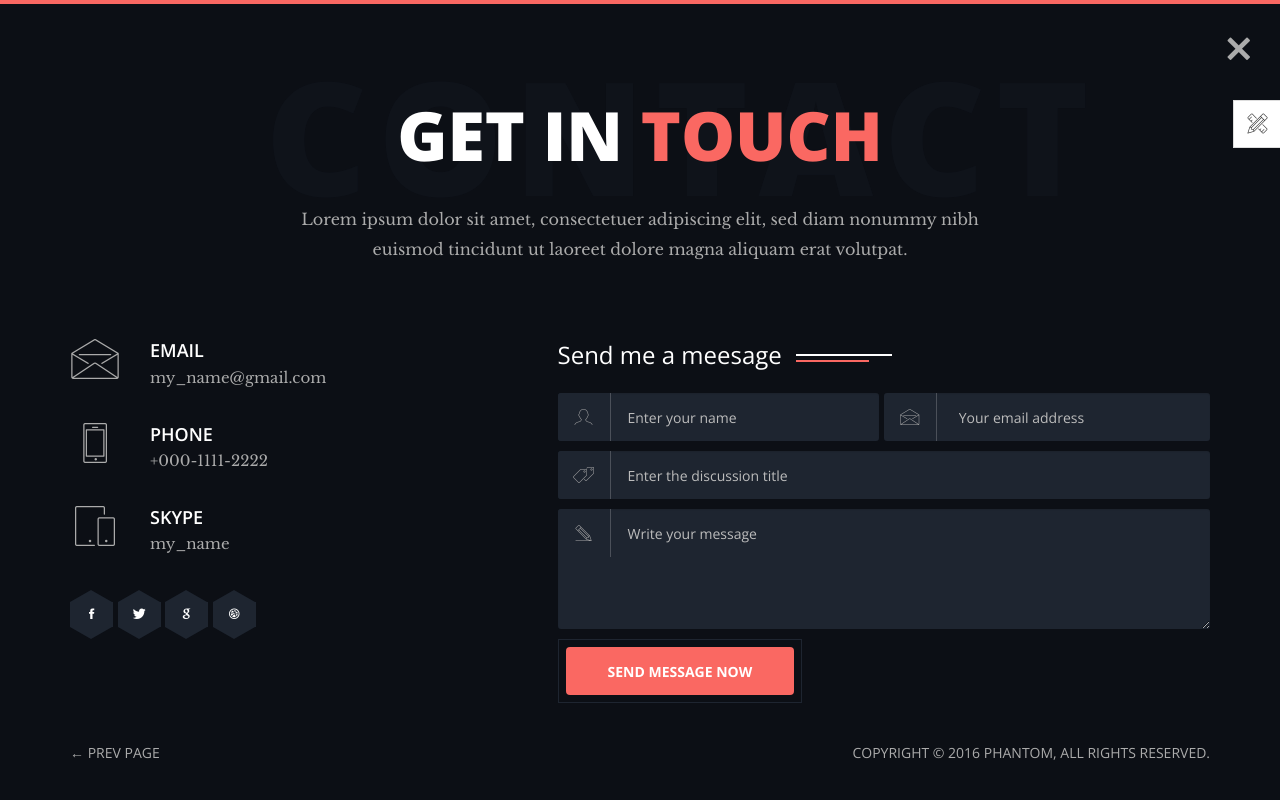
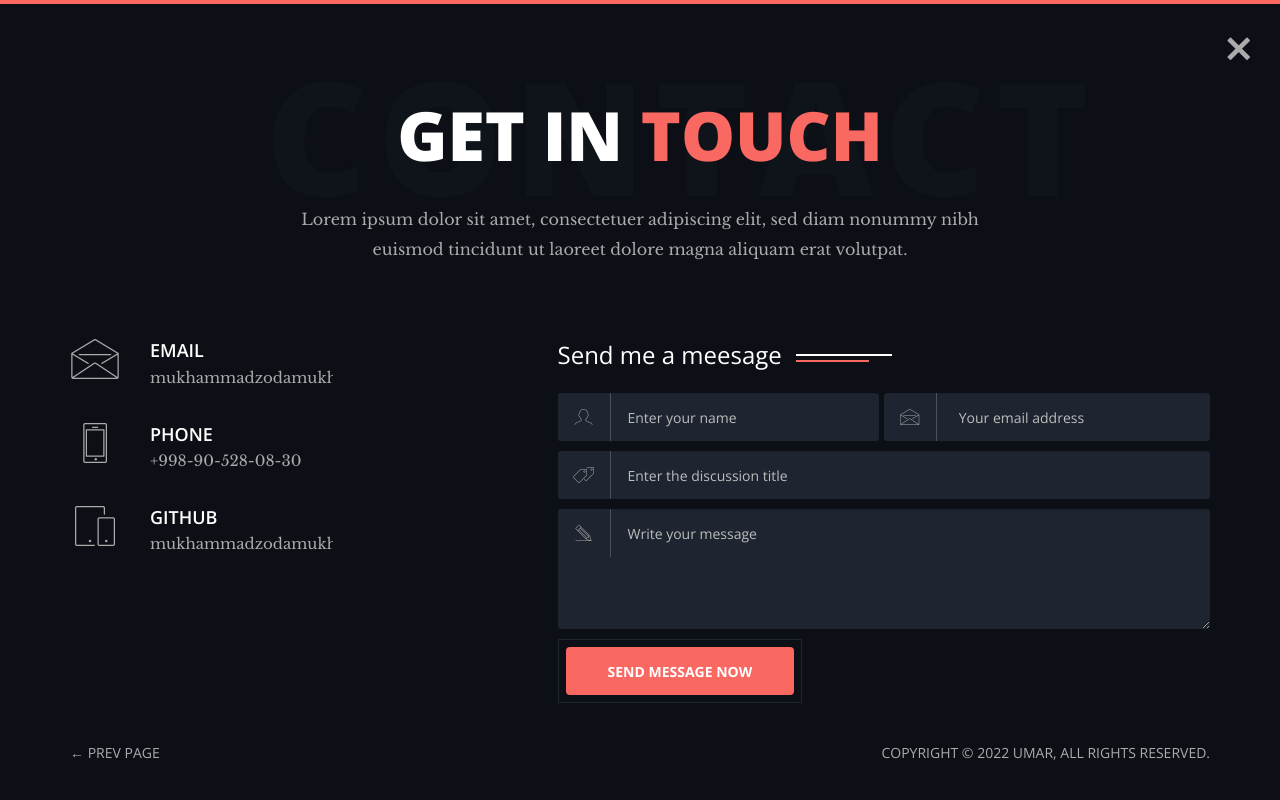
Before and after one commit to MukhammadUmarMukhammadzoda/MY_Portfolio, a Django app: page /contact in a window 1280 px wide. Run offline with Django 4.2, Linux system fonts and the light colour scheme; some libraries are stand-ins or nearby versions; some web fonts are replaced.

Commit message:
Commited

```diff
--- a/project1/settings.py
+++ b/project1/settings.py
@@ -42,6 +42,8 @@
 
 MIDDLEWARE = [
     'django.middleware.security.SecurityMiddleware',
+        'whitenoise.middleware.WhiteNoiseMiddleware',
+
     'django.contrib.sessions.middleware.SessionMiddleware',
     'django.middleware.common.CommonMiddleware',
     'django.middleware.csrf.CsrfViewMiddleware',
@@ -119,7 +121,11 @@
 # https://docs.djangoproject.com/en/4.0/howto/static-files/
 
 STATIC_URL = 'static/'
+
 STATICFILES_DIRS = [os.path.join(BASE_DIR, 'static')]
+
+
+
 
 # Default primary key field type
 # https://docs.djangoproject.com/en/4.0/ref/settings/#default-auto-field
--- a/templates/contact.html
+++ b/templates/contact.html
@@ -1,3 +1,4 @@
+{% load static %}
 <!DOCTYPE html>
 <html class="no-js" lang="">
     <head>
@@ -16,12 +17,12 @@
         CSS Files
         ================================= -->
         <link href="https://fonts.googleapis.com/css?family=Libre+Baskerville:400,400i|Open+Sans:400,600,700,800" rel="stylesheet">
-        <link rel="stylesheet" href="css/themefisher-fonts.min.css">
-        <link rel="stylesheet" href="css/owl.carousel.min.css">
-        <link rel="stylesheet" href="css/bootstrap.min.css">
-        <link rel="stylesheet" href="css/main.css">
-        <link rel="stylesheet" href="css/dark.css">
-        <link id="color-changer" rel="stylesheet" href="css/colors/color-0.css">
+        <link rel="stylesheet" href="{% static 'css/themefisher-fonts.min.css' %}">
+        <link rel="stylesheet" href="{% static 'css/owl.carousel.min.css' %}">
+        <link rel="stylesheet" href="{% static 'css/bootstrap.min.css' %}">
+        <link rel="stylesheet" href="{% static 'css/main.css' %}">
+        <link rel="stylesheet" href="{% static 'css/dark.css' %}">
+        <link id="color-changer" rel="stylesheet" href="{% static 'css/colors/color-0.css' %}">
     </head>
 
     <body class="dark">
@@ -35,20 +36,8 @@
         </div>
 
         <div class="preview-wrapper">
-            <div class="switcher-head">
-                <span>Style Switcher</span>
-                <div class="switcher-trigger tf-tools"></div>
             </div>
 
-            <div class="switcher-body">
-                <h4>Choose Color:</h4>
-                <ul class="color-options list-none">
-                    <li class="c0" data-color="color-0" title="Default">Default</li>
-                    <li class="c1" data-color="color-1" title="Red">Red</li>
-                    <li class="c2" data-color="color-2" title="Green">Green</li>
-                    <li class="c3" data-color="color-3" title="Blue">Blue</li>
-                </ul>
-            </div>
         </div>
 
         <main class="site-wrapper">
@@ -77,7 +66,7 @@
                                         </div>
                                         <div class="media-body">
                                             <h4>Email</h4>
-                                            <p><a href="mailto:my_name@gmail.com">my_name@gmail.com</a></p>
+                                            <p><a href="mailto:mukhammadzodamukhammadumar@gmail.com">mukhammadzodamukhammadumar@gmail.com</a></p>
                                         </div>
                                     </div>
                                 </div>
@@ -89,7 +78,7 @@
                                         </div>
                                         <div class="media-body">
                                             <h4>Phone</h4>
-                                            <p><a href="tel:+000-1111-2222">+000-1111-2222</a></p>
+                                            <p><a href="tel:+998905280830">+998-90-528-08-30</a></p>
                                         </div>
                                     </div>
                                 </div>
@@ -100,31 +89,13 @@
                                             <i class="tf-mobile"></i>
                                         </div>
                                         <div class="media-body">
-                                            <h4>Skype</h4>
-                                            <p><a href="skype:my_name">my_name</a></p>
+                                            <h4>Github</h4>
+                                            <p><a href="https://github.com/Mukhammadumarmukhammadzoda?tab=repositories">mukhammadzodamukhammadumar</a></p>
                                         </div>
                                     </div>
                                 </div>
                                 <!-- /.contact-block -->
 
-                                <ul class="contact-social">
-                                    <li>
-                                        <span class="contact-social-hex"></span>
-                                        <a href="www.fb.com/themefisher"><i class="tf-ion-social-facebook"></i></a>
-                                    </li>
-                                    <li>
-                                        <span class="contact-social-hex"></span>
-                                        <a href="www.twitter.com/themefisher"><i class="tf-ion-social-twitter"></i></a>
-                                    </li>
-                                    <li>
-                                        <span class="contact-social-hex"></span>
-                                        <a href="#"><i class="tf-ion-social-google"></i></a>
-                                    </li>
-                                    <li>
-                                        <span class="contact-social-hex"></span>
-                                        <a href="www.dribbble.com/themefisher"><i class="tf-ion-social-dribbble"></i></a>
-                                    </li>
-                                </ul>
                             </div>
                             <div class="col-xs-12 col-sm-7 col-md-7 col-md-offset-1 col-lg-offset-2">
                                 <div class="section-title clear">
@@ -175,8 +146,8 @@
                     <nav class="page-nav clear">
                         <div class="container">
                             <div class="flex flex-middle space-between">
-                                <span class="prev-page"><a href="testimonials.html" class="link">&larr; Prev Page</a></span>
-                                <span class="copyright hidden-xs">Copyright &copy; 2016 Phantom, All Rights Reserved.</span>
+                                <span class="prev-page"><a href="{% url 'testimonials' %}" class="link">&larr; Prev Page</a></span>
+                                <span class="copyright hidden-xs">Copyright &copy; 2022 Umar, All Rights Reserved.</span>
                             </div>
                         </div>
                         <!-- /.page-nav -->
@@ -190,14 +161,14 @@
         <!-- ================================
         JavaScript Libraries
         ================================= -->
-        <script src="js/vendor/jquery-2.2.4.min.js"></script>
-        <script src="js/vendor/bootstrap.min.js"></script>
-        <script src="js/jquery.easing.min.js"></script>
-        <script src="js/isotope.pkgd.min.js"></script>
-        <script src="js/jquery.nicescroll.min.js"></script>
-        <script src="js/owl.carousel.min.js"></script>
-        <script src="js/jquery-validation.min.js"></script>
-        <script src="js/form.min.js"></script>
-        <script src="js/main.js"></script>
+        <script src="{% static 'js/vendor/jquery-2.2.4.min.js' %}"></script>
+        <script src="{% static 'js/vendor/bootstrap.min.js' %}"></script>
+        <!-- <script src="js/jquery.easing.min.js"></script> -->
+        <script src="{% static 'js/isotope.pkgd.min.js' %}"></script>
+        <script src="{% static 'js/jquery.nicescroll.min.js' %}"></script>
+        <script src="{% static 'js/owl.carousel.min.js' %}"></script>
+        <script src="{% static 'js/jquery-validation.min.js' %}"></script>
+        <script src="{% static 'js/form.min.js' %}"></script>
+        <script src="{% static 'js/main.js' %}"></script>
     </body>
 </html>
--- a/templates/index.html
+++ b/templates/index.html
@@ -47,7 +47,7 @@
                         <div class="row">
                             <div class="col-xs-12 col-md-offset-1 col-md-10 col-lg-offset-2 col-lg-8">
                                 <div class="page-title home text-center">
-                                    <img src="{% static 'img/phantom.png' %}" alt="">
+                                    <img src="{% static 'img/umar.png' %}" alt="">
                                     <p>A Data Analyst from Uzbekistan, who focuses on interactive Datas &amp; A Student  focusing on Data Science &amp; Big Data.</p>
                                 </div>
 
```
Also changed, not shown: templates/about.html (+4 -4 lines), db.sqlite3, static/img/umar.png (added).
